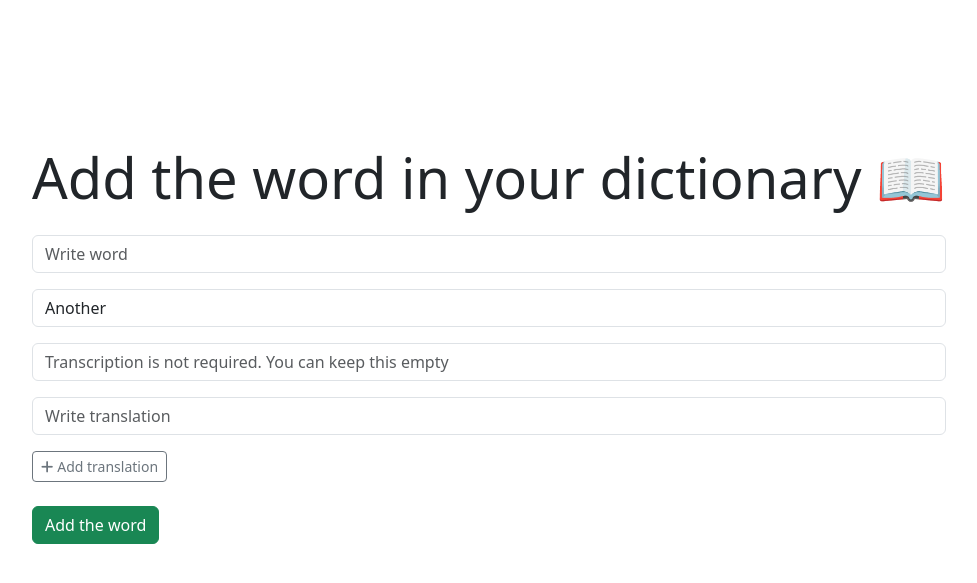
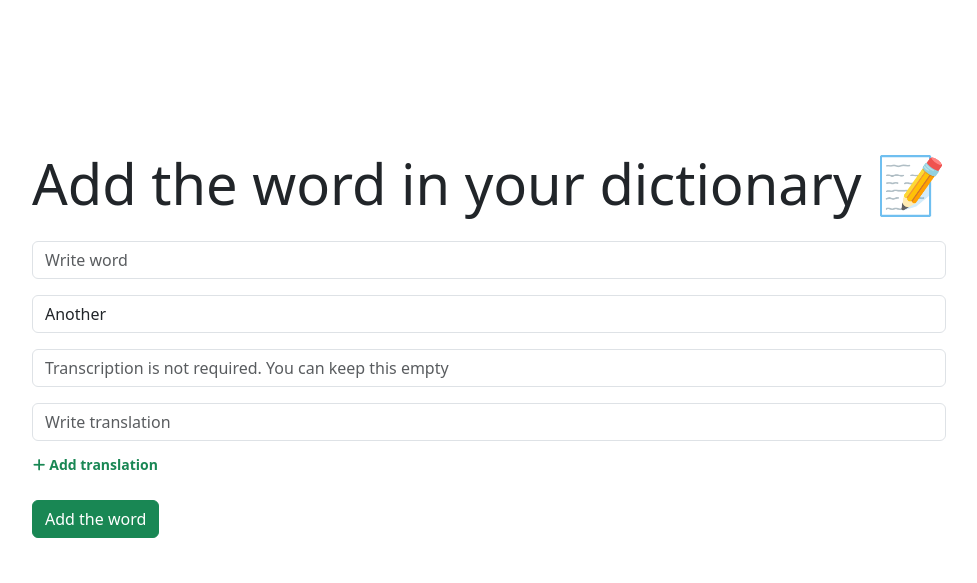
Before and after one commit to MikhailSavenko/memorizeIt, a Django app: page /write/ in a window 1280 px wide. Shown: the part 73-656 px from the top of the page, without its empty margins (151-1128 px from the left). Run offline with Django 5.2, Linux system fonts and the light colour scheme; some libraries are stand-ins or nearby versions.

Commit message:
new button and emojy in write word html

```diff
--- a/templates/word/write_word.html
+++ b/templates/word/write_word.html
@@ -9,7 +9,7 @@
     <form method="post" action="{% url 'word:new_word' %}">
       {% csrf_token %}
 
-      <div class="display-4 mb-4">Add the word in your dictionary 📖</div>
+      <div class="display-4 mb-4">Add the word in your dictionary 📝</div>
 
         {% if form.non_field_errors %}
           {% for error in form.non_field_errors %}
@@ -53,7 +53,7 @@
           </template>
 
           <button type="button"
-                  class="btn btn-outline-secondary btn-sm mt-2"
+                  class="btn btn-link btn-sm mt-1 text-success text-decoration-none p-0 fw-semibold"
                   hx-on:click="
                     let container = document.getElementById('translations-container');
                     let template = document.getElementById('translation-template').innerHTML;
```
